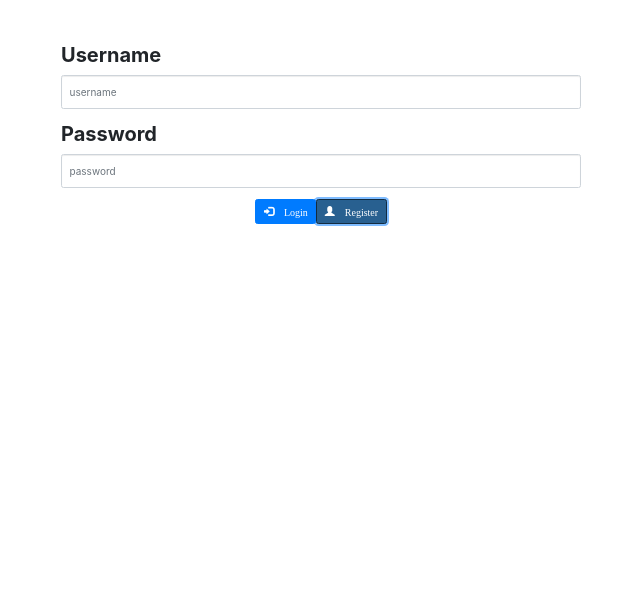
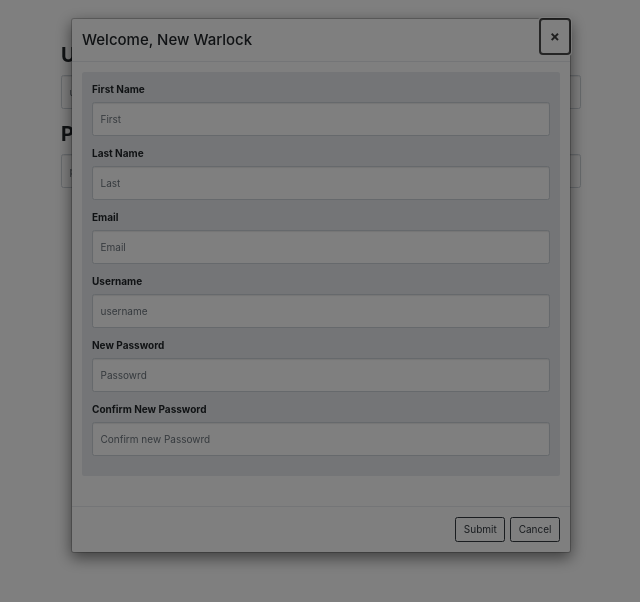
Before and after one commit to khsieh/warlock-zone, an Angular app: page / in a window 1280 px wide. Both pictures are taken after a click on the button "Register". Shown: the top 602 px of the page, without its empty margins (319-959 px from the left). Built offline with nearby package versions, Linux system fonts and the light colour scheme.

Commit message:
register feature added

```diff
--- a/src/app/app-routing.module.ts
+++ b/src/app/app-routing.module.ts
@@ -6,12 +6,14 @@ import { HomeComponent } from './components/home/home.component';
 import { ErrorPageComponent } from './components/error-page/error-page.component';
 import { EditProfileComponent } from './components/edit-profile/edit-profile.component';
 import { FeedComponent } from './components/feed/feed.component';
+import { RegisterComponent } from './components/register/register.component';
 
 const routes: Routes = [
     // {path:'home',component:HomeComponent,canActivate:["guard-name"]},
     {path:'login',component:LoginComponent},
     {path:'',component:LoginComponent},
     {path:'home',component:HomeComponent},
+    {path:'register', component:RegisterComponent},
     {path:'editProfile',component:EditProfileComponent},
     {path:'**', component:ErrorPageComponent} //change this to a 404 error page
 ];
--- a/src/app/app.module.ts
+++ b/src/app/app.module.ts
@@ -17,6 +17,7 @@ import { LogoutComponent } from './components/logout/logout.component';
 import { FeedComponent } from './components/feed/feed.component';
 import { PostComponent } from './components/post/post.component';
 import { HomeComponent } from './components/home/home.component';
+import { RegisterComponent } from './components/register/register.component';
 
 //services
 import { LoginService } from './services/login/login.service';
@@ -24,6 +25,7 @@ import { ErrorPageComponent } from './components/error-page/error-page.component
 import { EditProfileComponent } from './components/edit-profile/edit-profile.component';
 import { PostsService } from './services/posts/posts.service';
 import { ToggleNewPostService } from './services/util/toggle-new-post.service';
+
 
 
 @NgModule({
@@ -37,7 +39,8 @@ import { ToggleNewPostService } from './services/util/toggle-new-post.service';
     PostComponent,
     HomeComponent,
     ErrorPageComponent,
-    EditProfileComponent
+    EditProfileComponent,
+    RegisterComponent
   ],
   //modules, mostly from ng core
   imports: [
--- a/src/app/components/edit-profile/edit-profile.component.ts
+++ b/src/app/components/edit-profile/edit-profile.component.ts
@@ -14,7 +14,7 @@ export class EditProfileComponent implements OnInit {
   new_password1: string;
   new_password2: string;
 
-  constructor(public activeModal: NgbActiveModal)//, private editUser:User)
+  constructor(public activeModal: NgbActiveModal)
   { }
 
   ngOnInit() {
@@ -23,7 +23,6 @@ export class EditProfileComponent implements OnInit {
       this.editUser.$firstName = "Matt";
       this.editUser.$lastName = "Warlock";
       this.editUser.$email = "warlock@zone.org";
-    //   this.editUser.$password = "you're not allow to have this";
       this.editUser.$username = "warloccZ0ne";
   }
   updateUser():void{
--- a/src/app/components/login/login.component.html
+++ b/src/app/components/login/login.component.html
@@ -13,8 +13,8 @@
                     <input [(ngModel)]="login_password" name="login_password" type="password" class="form-control" id="password" placeholder="password">
                 </div>
                 <div class="text-center">
-                    <button (click)="validate()" type="submit" class="btn btn-primary glyphicon glyphicon-log-in"> Login </button>
-                    <button (click)="register()" type="submit" class="btn btn-primary glyphicon glyphicon-user"> Register </button>
+                    <button id="login" (click)="validate()" type="submit" class="btn btn-primary glyphicon glyphicon-log-in"> Login </button>
+                    <button id="register" (click)="register()" type="button" class="btn btn-primary glyphicon glyphicon-user"> Register </button>
                 </div>
             </form>
         </div>
--- a/src/app/components/login/login.component.ts
+++ b/src/app/components/login/login.component.ts
@@ -1,9 +1,10 @@
 import { Component, OnInit } from '@angular/core';
 import { HttpResponse } from '@angular/common/http';
 import { Router } from '@angular/router';
-
+import {NgbModal, NgbActiveModal} from '@ng-bootstrap/ng-bootstrap';
 
 import { LoginService } from '../../services/login/login.service';
+import { RegisterComponent } from '../register/register.component';
 
 @Component({
   selector: 'app-login',
@@ -15,7 +16,11 @@ export class LoginComponent implements OnInit {
     login_username: string;
     login_password: string;
 
-    constructor(private loginService:LoginService, private router:Router) { }
+    constructor(
+        private loginService:LoginService,
+        private router:Router,
+        private regModal:NgbModal
+    ) { }
 
     ngOnInit() {
     }
@@ -26,18 +31,16 @@ export class LoginComponent implements OnInit {
         this.loginService.validate(this.login_username,this.login_password).subscribe(
             resp=>{
                 console.log(resp);
-                // console.log(resp.status);
             },
             err=>{
                 console.log(err);
             }
         );
-        // this.router.navigate(['home']);
     }
 
-    register():void{
-
-        console.log("Registering user!");
+    register(){
+        const modalRef = this.regModal.open(RegisterComponent);
+        console.log("Registering user");
     }
 
 }
--- a/src/app/components/profile/profile.component.ts
+++ b/src/app/components/profile/profile.component.ts
@@ -1,15 +1,14 @@
 import { Component, OnInit } from '@angular/core';
 import { Router } from '@angular/router';
+import {NgbModal, NgbActiveModal} from '@ng-bootstrap/ng-bootstrap';
+
 import { EditProfileComponent } from '../edit-profile/edit-profile.component';
-import {NgbModal, NgbActiveModal} from '@ng-bootstrap/ng-bootstrap';
-import { FeedComponent } from '../feed/feed.component';
 import { ToggleNewPostService } from '../../services/util/toggle-new-post.service';
 
 @Component({
   selector: 'app-profile',
   templateUrl: './profile.component.html',
-  styleUrls: ['./profile.component.css'],
-  providers: [FeedComponent]
+  styleUrls: ['./profile.component.css']
 })
 export class ProfileComponent implements OnInit {
 
@@ -17,7 +16,6 @@ export class ProfileComponent implements OnInit {
     constructor(
         private router:Router,
         private editModal:NgbModal,
-        private feed:FeedComponent,
         private tService:ToggleNewPostService
     ) { }
 
@@ -26,7 +24,6 @@ export class ProfileComponent implements OnInit {
 
     editProfile(){
         const modalRef = this.editModal.open(EditProfileComponent);
-
     }
 
     newPostControl(){
--- /dev/null
+++ b/src/app/components/register/register.component.html
@@ -0,0 +1,48 @@
+<div class="modal-header">
+    <!-- <h4 class="modal-title">Registering New User</h4> -->
+    <h4 class="modal-title">Welcome, New Warlock</h4>
+    <button type="button" class="close" aria-label="Close" (click)="activeModal.dismiss('Cross click')">
+    <span aria-hidden="true">&times;</span>
+    </button>
+</div>
+<div class="modal-body">
+    <div class="jumbotron rounded p-3">
+        <form>
+            <!-- first name -->
+            <div class="form-group">
+                <label class="font-weight-bold" for="new_first_name"> First Name</label>
+                <input [(ngModel)]="new_first_name" required name="new_first_name" type="text" class="form-control" id="new_first_name" placeholder="First">
+            </div>
+            <!-- last name -->
+            <div class="form-group">
+                <label class="font-weight-bold" for="new_last_name"> Last Name </label>
+                <input [(ngModel)]="new_last_name" required name="new_last_name" type="text" class="form-control" id="new_last_name" placeholder="Last">
+            </div>
+            <!-- email -->
+            <div class="form-group">
+                <label class="font-weight-bold" for="new_email"> Email </label>
+                <input [(ngModel)]="new_email" required name="new_email" type="text" class="form-control" id="new_email" placeholder="Email">
+            </div>
+            <!-- username -->
+            <div class="form-group">
+                <label class="font-weight-bold" for="new_username"> Username </label>
+                <input [(ngModel)]="new_username" required name="new_username" type="text" class="form-control" id="new_username" placeholder="username">
+            </div>
+            <!-- new pw -->
+            <div class="form-group">
+                <label class="font-weight-bold" for="new_password1"> New Password </label>
+                <input [(ngModel)]="new_password1" required name="new_password1" type="password" class="form-control" id="new_password1" placeholder="Passowrd">
+            </div>
+            <!-- confirm new pw -->
+            <div class="form-group">
+                <label class="font-weight-bold" for="new_password2">Confirm New Password</label>
+                <input [(ngModel)]="new_password2" required name="new_password2" type="password" class="form-control" id="new_password2" placeholder="Confirm new Passowrd">
+            </div>
+
+        </form>
+    </div>
+</div>
+<div class="modal-footer">
+    <button type="button" class="btn btn-outline-dark" (click)="activeModal.close('Close click')" (click)="submit()"> Submit </button><br>
+    <button type="button" class="btn btn-outline-dark" (click)="activeModal.close('Close click')"> Cancel </button>
+</div>
--- /dev/null
+++ b/src/app/components/register/register.component.ts
@@ -0,0 +1,23 @@
+import { Component, OnInit } from '@angular/core';
+import { NgbModal,NgbActiveModal } from '@ng-bootstrap/ng-bootstrap';
+
+@Component({
+  selector: 'app-register',
+  templateUrl: './register.component.html',
+  styleUrls: ['./register.component.css']
+})
+export class RegisterComponent implements OnInit {
+
+    new_first_name:string;
+    new_last_name:string;
+    new_email:string;
+    new_username:string;
+    new_password1:string;
+    new_password2:string;
+
+    constructor(public activeModal: NgbActiveModal) { }
+
+    ngOnInit() {
+    }
+
+}
```
Also changed, not shown: src/app/components/register/register.component.css (added), 1 other file (tests, documents, lock files or other folders).
